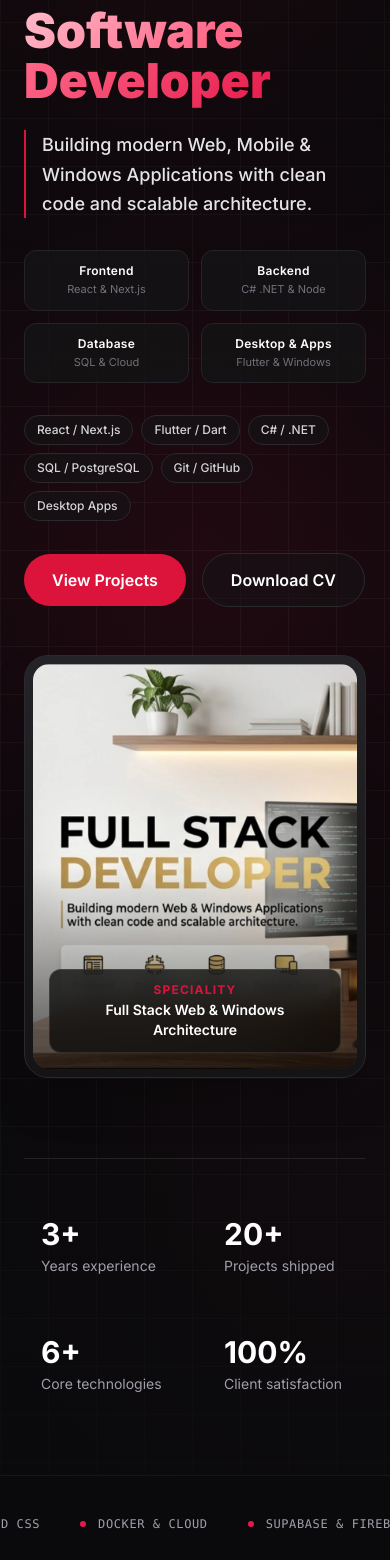
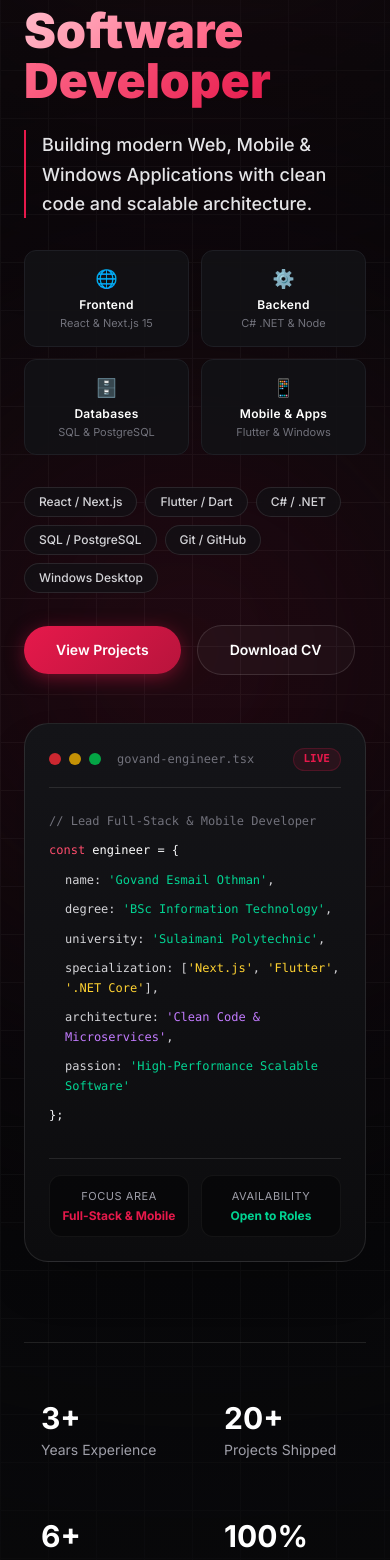
Before and after one commit to govandtechs-dev/govand-portfolio, a Next.js app: page / in a window 390 px wide. Shown: the part 362-1922 px from the top of the page. Built offline with nearby package versions, Linux system fonts and the light colour scheme; no server answers; the database is empty.

Commit message:
Replace generic banners with interactive code terminal and elegant circular avatar badge

```diff
--- a/src/components/About.tsx
+++ b/src/components/About.tsx
@@ -6,33 +6,31 @@ interface AboutProps {
 
 export default function About({ profile }: AboutProps) {
   return (
-    <section id="about" className="py-24 px-6 bg-[#111111]">
+    <section id="about" className="py-24 px-6 bg-[#0c0c0f] relative overflow-hidden">
       <div className="max-w-7xl mx-auto grid grid-cols-1 md:grid-cols-2 gap-16 items-center">
-        {/* Left: text */}
+        {/* Left: Bio & Highlights */}
         <div>
-          <span className="text-[#dc143c] text-sm font-semibold tracking-widest uppercase mb-3 block">
-            About
+          <span className="text-[#e6194b] text-xs font-bold tracking-widest uppercase mb-3 block px-3 py-1 rounded-full bg-[#e6194b]/10 border border-[#e6194b]/20 w-max">
+            About Me
           </span>
-          <h2 className="font-playfair text-4xl md:text-5xl font-bold text-white mb-6">
-            Who I Am
+          <h2 className="font-playfair text-4xl md:text-5xl font-black text-white mb-6">
+            Architecting Digital Experiences from the Ground Up
           </h2>
-          <p className="text-zinc-400 leading-relaxed mb-4">
+          <p className="text-zinc-300 leading-relaxed mb-4 text-sm md:text-base">
             {profile.bio ||
-              "I'm Govand Esmail Othman, a passionate Full-Stack Software Developer who loves crafting elegant solutions to complex problems. I specialise in building end-to-end digital experiences — from polished UIs to robust backend services."}
+              "I'm Govand Esmail Othman, a passionate Full-Stack Software Developer who crafts high-performance digital solutions. I specialize in building end-to-end applications — from clean, responsive frontends to scalable cloud architectures."}
           </p>
-          <p className="text-zinc-400 leading-relaxed mb-8">
-            Whether it's a React web app, a Flutter mobile application, or a
-            scalable .NET API, I bring the same attention to detail and drive
-            for quality to every project.
+          <p className="text-zinc-400 leading-relaxed mb-8 text-sm">
+            Studying Information Technology at Sulaimani Polytechnic University, I combine strong academic computer science fundamentals with modern hands-on industry engineering across Next.js, Flutter, and .NET.
           </p>
 
-          <div className="flex flex-col gap-3">
+          <div className="flex flex-col gap-3.5 border-t border-white/10 pt-6">
             {profile.email && (
               <div className="flex items-center gap-3 text-sm">
-                <span className="text-zinc-600">Email</span>
+                <span className="text-zinc-500 w-20">Email:</span>
                 <a
                   href={`mailto:${profile.email}`}
-                  className="text-white hover:text-[#dc143c] transition-colors"
+                  className="text-white hover:text-[#e6194b] transition-colors font-medium"
                 >
                   {profile.email}
                 </a>
@@ -40,10 +38,10 @@ export default function About({ profile }: AboutProps) {
             )}
             {profile.phone && (
               <div className="flex items-center gap-3 text-sm">
-                <span className="text-zinc-600">Phone</span>
+                <span className="text-zinc-500 w-20">Phone:</span>
                 <a
                   href={`tel:${profile.phone.replace(/\s+/g, '')}`}
-                  className="text-white hover:text-[#dc143c] transition-colors"
+                  className="text-white hover:text-[#e6194b] transition-colors font-medium"
                 >
                   {profile.phone}
                 </a>
@@ -51,58 +49,61 @@ export default function About({ profile }: AboutProps) {
             )}
             {profile.location && (
               <div className="flex items-center gap-3 text-sm">
-                <span className="text-zinc-600">Location</span>
-                <span className="text-white">{profile.location}</span>
+                <span className="text-zinc-500 w-20">Location:</span>
+                <span className="text-white font-medium">{profile.location}</span>
               </div>
             )}
           </div>
         </div>
 
-        {/* Right: decorative card with portrait */}
+        {/* Right: Modern Interactive Developer Badge & Avatar */}
         <div className="relative">
-          <div className="bg-[#141416] border border-[#242428] rounded-2xl p-7 card-glow overflow-hidden">
-            {/* Portrait Image */}
-            <div className="relative w-full h-80 rounded-xl overflow-hidden mb-6 border border-[#2a2a2e] shadow-lg">
+          <div className="glass-panel rounded-3xl p-8 card-glow border border-white/10">
+            {/* Elegant Geometric Avatar with Studio Headshot */}
+            <div className="relative w-40 h-40 mx-auto rounded-full overflow-hidden mb-8 p-1.5 bg-gradient-to-tr from-[#e6194b] via-purple-500 to-amber-400 shadow-2xl">
+              <div className="w-full h-full rounded-full overflow-hidden bg-[#101014]">
                 {/* eslint-disable-next-line @next/next/no-img-element */}
                 <img
                   src="/govand.png"
                   alt={profile.full_name}
-                className="w-full h-full object-cover object-top filter brightness-95 contrast-105 hover:scale-105 transition-transform duration-700 ease-out"
+                  className="w-full h-full object-cover object-top hover:scale-110 transition-transform duration-500 ease-out"
                 />
-              <div className="absolute inset-0 bg-gradient-to-t from-[#141416] via-transparent to-transparent opacity-80" />
+              </div>
             </div>
 
-            <div className="text-2xl font-playfair font-bold text-white mb-1">
+            <div className="text-center">
+              <h3 className="text-2xl font-playfair font-bold text-white mb-1">
                 {profile.full_name}
+              </h3>
+              <p className="text-[#e6194b] text-sm font-semibold tracking-wide mb-6">
+                {profile.headline}
+              </p>
             </div>
-            <div className="text-[#dc143c] text-sm font-semibold mb-6">
-              {profile.headline}
+
+            <div className="h-px bg-white/10 mb-6" />
+
+            <div className="grid grid-cols-2 gap-4 text-xs">
+              <div className="bg-[#121216]/60 rounded-xl p-3 border border-white/5">
+                <div className="text-zinc-500 mb-1">Degree Program</div>
+                <div className="text-zinc-200 font-semibold">BSc IT (2023 - 2027)</div>
               </div>
-            <div className="h-px bg-[#242428] mb-6" />
-            <div className="grid grid-cols-2 gap-4 text-sm">
-              <div>
-                <div className="text-zinc-500 mb-1">Education</div>
-                <div className="text-zinc-200">BSc in IT (2023 - 2027)</div>
+              <div className="bg-[#121216]/60 rounded-xl p-3 border border-white/5">
+                <div className="text-zinc-500 mb-1">Institution</div>
+                <div className="text-zinc-200 font-semibold">Sulaimani Polytechnic</div>
               </div>
-              <div>
-                <div className="text-zinc-500 mb-1">University</div>
-                <div className="text-zinc-200">Sulaimani Polytechnic</div>
+              <div className="bg-[#121216]/60 rounded-xl p-3 border border-white/5">
+                <div className="text-zinc-500 mb-1">Core Domain</div>
+                <div className="text-zinc-200 font-semibold">Full-Stack & Mobile</div>
               </div>
-              <div>
-                <div className="text-zinc-500 mb-1">Speciality</div>
-                <div className="text-zinc-200">Full-Stack & Mobile</div>
-              </div>
-              <div>
+              <div className="bg-[#121216]/60 rounded-xl p-3 border border-white/5">
                 <div className="text-zinc-500 mb-1">Status</div>
-                <div className="flex items-center gap-1.5">
-                  <span className="w-1.5 h-1.5 rounded-full bg-green-500 inline-block animate-pulse" />
-                  <span className="text-zinc-200">Available</span>
+                <div className="flex items-center gap-1.5 mt-0.5">
+                  <span className="w-2 h-2 rounded-full bg-emerald-400 inline-block animate-pulse" />
+                  <span className="text-emerald-400 font-semibold">Available for Work</span>
                 </div>
               </div>
             </div>
           </div>
-          {/* Accent corner */}
-          <div className="absolute -bottom-3 -right-3 w-24 h-24 border-b-2 border-r-2 border-[#dc143c] rounded-br-2xl" />
         </div>
       </div>
     </section>
--- a/src/components/Hero.tsx
+++ b/src/components/Hero.tsx
@@ -4,7 +4,7 @@ interface HeroProps {
   profile: SiteProfile;
 }
 
-const skills = ["React / Next.js", "Flutter / Dart", "C# / .NET", "SQL / PostgreSQL", "Git / GitHub", "Desktop Apps"];
+const skills = ["React / Next.js", "Flutter / Dart", "C# / .NET", "SQL / PostgreSQL", "Git / GitHub", "Windows Desktop"];
 
 export default function Hero({ profile }: HeroProps) {
   return (
@@ -24,57 +24,51 @@ export default function Hero({ profile }: HeroProps) {
           }}
         />
 
-        {/* Floating Glowing Orb 1 */}
-        <div className="animate-blob-1 absolute -top-24 -left-24 w-[500px] h-[500px] rounded-full bg-[#dc143c] opacity-20 blur-[130px]" />
-
-        {/* Floating Glowing Orb 2 */}
-        <div className="animate-blob-2 absolute top-1/3 -right-28 w-[600px] h-[600px] rounded-full bg-[#800f2f] opacity-25 blur-[140px]" />
-
-        {/* Ambient Center Pulse */}
-        <div className="animate-blob-pulse absolute bottom-10 left-1/3 w-[450px] h-[450px] rounded-full bg-[#ff4d6d] opacity-10 blur-[150px]" />
-
-        {/* Subtle radial vignette overlay */}
-        <div className="absolute inset-0 bg-[radial-gradient(circle_at_center,transparent_0%,rgba(10,10,12,0.8)_100%)]" />
+        {/* Floating Glowing Orbs */}
+        <div className="animate-float-1 absolute -top-24 -left-24 w-[500px] h-[500px] rounded-full bg-[#e6194b] opacity-20 blur-[130px]" />
+        <div className="animate-float-2 absolute top-1/3 -right-28 w-[600px] h-[600px] rounded-full bg-[#800f2f] opacity-25 blur-[140px]" />
+        <div className="absolute inset-0 bg-[radial-gradient(circle_at_center,transparent_0%,rgba(8,8,10,0.85)_100%)]" />
       </div>
 
       <div className="relative max-w-7xl mx-auto px-6 w-full z-10">
         <div className="grid grid-cols-1 lg:grid-cols-12 gap-12 items-center">
           {/* Left Column: Text & CTAs */}
           <div className="lg:col-span-7">
-            {/* Badge */}
-            <div className="animate-fade-up inline-flex items-center gap-2 border border-[#2a2a2a] bg-[#141416]/80 backdrop-blur-md rounded-full px-4 py-1.5 mb-6 shadow-sm">
-              <span className="w-2 h-2 rounded-full bg-[#dc143c] animate-ping inline-block" />
+            {/* Status Badge */}
+            <div className="inline-flex items-center gap-2 border border-white/10 bg-[#121216]/80 backdrop-blur-md rounded-full px-4 py-1.5 mb-6 shadow-sm">
+              <span className="w-2 h-2 rounded-full bg-[#e6194b] animate-ping inline-block" />
               <span className="text-xs text-zinc-300 font-medium tracking-wider uppercase">
-                Available for work
+                Available for Projects & Roles
               </span>
             </div>
 
             {/* Headline */}
-            <h1 className="animate-fade-up delay-100 font-playfair text-5xl md:text-7xl font-black leading-[1.05] mb-5">
+            <h1 className="font-playfair text-5xl md:text-7xl font-black leading-[1.05] mb-5">
               <span className="text-white drop-shadow-sm">{profile.full_name}</span>
               <br />
               <span className="gradient-text">{profile.headline}</span>
             </h1>
 
-            {/* Tagline inspired by graphic */}
-            <div className="animate-fade-up delay-200 border-l-2 border-[#dc143c] pl-4 my-6">
+            {/* Tagline */}
+            <div className="border-l-2 border-[#e6194b] pl-4 my-6">
               <p className="text-lg md:text-xl text-zinc-200 font-medium leading-relaxed">
                 Building modern Web, Mobile & Windows Applications with clean code and scalable architecture.
               </p>
             </div>
 
-            {/* Pillars chips from poster */}
-            <div className="animate-fade-up delay-300 grid grid-cols-2 sm:grid-cols-4 gap-3 my-8">
+            {/* Core Architectural Pillars */}
+            <div className="grid grid-cols-2 sm:grid-cols-4 gap-3 my-8">
               {[
-                { title: "Frontend", desc: "React & Next.js" },
-                { title: "Backend", desc: "C# .NET & Node" },
-                { title: "Database", desc: "SQL & Cloud" },
-                { title: "Desktop & Apps", desc: "Flutter & Windows" },
+                { title: "Frontend", desc: "React & Next.js 15", icon: "🌐" },
+                { title: "Backend", desc: "C# .NET & Node", icon: "⚙️" },
+                { title: "Databases", desc: "SQL & PostgreSQL", icon: "🗄️" },
+                { title: "Mobile & Apps", desc: "Flutter & Windows", icon: "📱" },
               ].map((item) => (
                 <div
                   key={item.title}
-                  className="bg-[#141416]/80 border border-[#242428] rounded-xl p-3 text-center card-glow"
+                  className="bg-[#121216]/90 border border-[#1e1e24] rounded-xl p-3.5 text-center card-glow"
                 >
+                  <div className="text-lg mb-1">{item.icon}</div>
                   <div className="text-white font-semibold text-xs tracking-wide">{item.title}</div>
                   <div className="text-zinc-500 text-[11px] mt-0.5">{item.desc}</div>
                 </div>
@@ -82,11 +76,11 @@ export default function Hero({ profile }: HeroProps) {
             </div>
 
             {/* Skill tags */}
-            <div className="animate-fade-up delay-300 flex flex-wrap gap-2 mb-8">
+            <div className="flex flex-wrap gap-2 mb-8">
               {skills.map((s) => (
                 <span
                   key={s}
-                  className="text-xs font-medium border border-[#2a2a2a] bg-[#141416]/60 backdrop-blur-sm text-zinc-300 hover:text-white hover:border-[#dc143c] transition-all duration-300 px-3 py-1.5 rounded-full"
+                  className="text-xs font-medium border border-white/10 bg-[#121216]/70 backdrop-blur-sm text-zinc-300 hover:text-white hover:border-[#e6194b] transition-all duration-300 px-3.5 py-1.5 rounded-full"
                 >
                   {s}
                 </span>
@@ -94,53 +88,95 @@ export default function Hero({ profile }: HeroProps) {
             </div>
 
             {/* CTAs */}
-            <div className="animate-fade-up delay-400 flex items-center gap-4 flex-wrap">
+            <div className="flex items-center gap-4 flex-wrap">
               <a
                 href="#projects"
-                className="bg-[#dc143c] hover:bg-[#a50e2d] hover:shadow-[0_0_25px_rgba(220,20,60,0.5)] hover:-translate-y-0.5 text-white font-semibold px-7 py-3.5 rounded-full transition-all duration-300"
+                className="btn-primary text-white font-semibold px-8 py-3.5 rounded-full text-sm transition-all"
               >
                 View Projects
               </a>
               <a
                 href="/cv"
-                className="border border-[#2a2a2a] bg-[#141416]/50 hover:bg-[#141416] hover:border-[#dc143c] hover:-translate-y-0.5 text-white font-semibold px-7 py-3.5 rounded-full transition-all duration-300"
+                className="btn-secondary text-white font-semibold px-8 py-3.5 rounded-full text-sm transition-all"
               >
                 Download CV
               </a>
             </div>
           </div>
 
-          {/* Right Column: Featured Banner Poster */}
-          <div className="lg:col-span-5 animate-fade-up delay-200">
-            <div className="relative rounded-3xl p-2 bg-gradient-to-b from-[#242428] to-[#141416] border border-[#2a2a2e] shadow-2xl card-glow overflow-hidden group">
-              <div className="relative rounded-2xl overflow-hidden aspect-[4/5] bg-black">
-                {/* eslint-disable-next-line @next/next/no-img-element */}
-                <img
-                  src="/hero-banner.png"
-                  alt="Full Stack Developer Graphic"
-                  className="w-full h-full object-cover transition-transform duration-700 ease-out group-hover:scale-105"
-                />
-                <div className="absolute inset-0 bg-gradient-to-t from-black/60 via-transparent to-transparent pointer-events-none" />
-                <div className="absolute bottom-4 left-4 right-4 bg-black/70 backdrop-blur-md border border-white/10 rounded-xl p-3 text-center">
-                  <div className="text-xs uppercase tracking-widest text-[#dc143c] font-bold">Speciality</div>
-                  <div className="text-white text-sm font-semibold mt-0.5">Full Stack Web & Windows Architecture</div>
+          {/* Right Column: Code Studio Workspace Card */}
+          <div className="lg:col-span-5">
+            <div className="relative rounded-3xl p-6 bg-gradient-to-b from-[#141418] to-[#0c0c0e] border border-white/10 shadow-2xl card-glow overflow-hidden group">
+              {/* Terminal Window Header */}
+              <div className="flex items-center justify-between pb-4 mb-4 border-b border-white/10">
+                <div className="flex items-center gap-2">
+                  <div className="w-3 h-3 rounded-full bg-red-500/80" />
+                  <div className="w-3 h-3 rounded-full bg-yellow-500/80" />
+                  <div className="w-3 h-3 rounded-full bg-green-500/80" />
+                  <span className="text-xs font-mono text-zinc-500 ml-2">govand-engineer.tsx</span>
+                </div>
+                <div className="text-[11px] font-mono text-[#e6194b] bg-[#e6194b]/10 border border-[#e6194b]/20 px-2.5 py-0.5 rounded-full font-bold">
+                  LIVE
+                </div>
+              </div>
+
+              {/* Code Editor Body */}
+              <div className="font-mono text-xs leading-relaxed space-y-2.5 py-2">
+                <div className="text-zinc-500">// Lead Full-Stack & Mobile Developer</div>
+                <div>
+                  <span className="text-[#ff4d6d]">const</span> <span className="text-white">engineer</span> = &#123;
+                </div>
+                <div className="pl-4 text-zinc-300">
+                  name: <span className="text-emerald-400">&apos;Govand Esmail Othman&apos;</span>,
+                </div>
+                <div className="pl-4 text-zinc-300">
+                  degree: <span className="text-emerald-400">&apos;BSc Information Technology&apos;</span>,
+                </div>
+                <div className="pl-4 text-zinc-300">
+                  university: <span className="text-emerald-400">&apos;Sulaimani Polytechnic&apos;</span>,
+                </div>
+                <div className="pl-4 text-zinc-300">
+                  specialization: [
+                  <span className="text-amber-300">&apos;Next.js&apos;</span>,{" "}
+                  <span className="text-amber-300">&apos;Flutter&apos;</span>,{" "}
+                  <span className="text-amber-300">&apos;.NET Core&apos;</span>
+                  ],
+                </div>
+                <div className="pl-4 text-zinc-300">
+                  architecture: <span className="text-purple-400">&apos;Clean Code & Microservices&apos;</span>,
+                </div>
+                <div className="pl-4 text-zinc-300">
+                  passion: <span className="text-emerald-400">&apos;High-Performance Scalable Software&apos;</span>
+                </div>
+                <div>&#125;;</div>
+              </div>
+
+              {/* Live Metric Banner inside card */}
+              <div className="mt-6 pt-4 border-t border-white/10 grid grid-cols-2 gap-3">
+                <div className="bg-black/40 border border-white/5 rounded-xl p-3 text-center">
+                  <div className="text-zinc-400 text-[11px] uppercase tracking-wider">Focus Area</div>
+                  <div className="text-[#e6194b] font-bold text-xs mt-1">Full-Stack & Mobile</div>
+                </div>
+                <div className="bg-black/40 border border-white/5 rounded-xl p-3 text-center">
+                  <div className="text-zinc-400 text-[11px] uppercase tracking-wider">Availability</div>
+                  <div className="text-emerald-400 font-bold text-xs mt-1">Open to Roles</div>
                 </div>
               </div>
             </div>
           </div>
         </div>
 
-        {/* Stats row with smooth cards */}
-        <div className="mt-20 grid grid-cols-2 md:grid-cols-4 gap-6 border-t border-[#242428] pt-10">
+        {/* Stats Row */}
+        <div className="mt-20 grid grid-cols-2 md:grid-cols-4 gap-6 border-t border-white/10 pt-10">
           {[
-            { value: "3+", label: "Years experience" },
-            { value: "20+", label: "Projects shipped" },
-            { value: "6+", label: "Core technologies" },
-            { value: "100%", label: "Client satisfaction" },
+            { value: "3+", label: "Years Experience" },
+            { value: "20+", label: "Projects Shipped" },
+            { value: "6+", label: "Core Technologies" },
+            { value: "100%", label: "Code Quality & Precision" },
           ].map((s) => (
             <div
               key={s.label}
-              className="p-4 rounded-xl border border-transparent hover:border-[#2a2a2a] hover:bg-[#141416]/40 transition-all duration-300"
+              className="p-4 rounded-xl border border-transparent hover:border-white/10 hover:bg-[#121216]/50 transition-all duration-300"
             >
               <div className="text-3xl font-bold text-white font-playfair">
                 {s.value}
```
Lines whose indentation alone changed are shown as unchanged.
